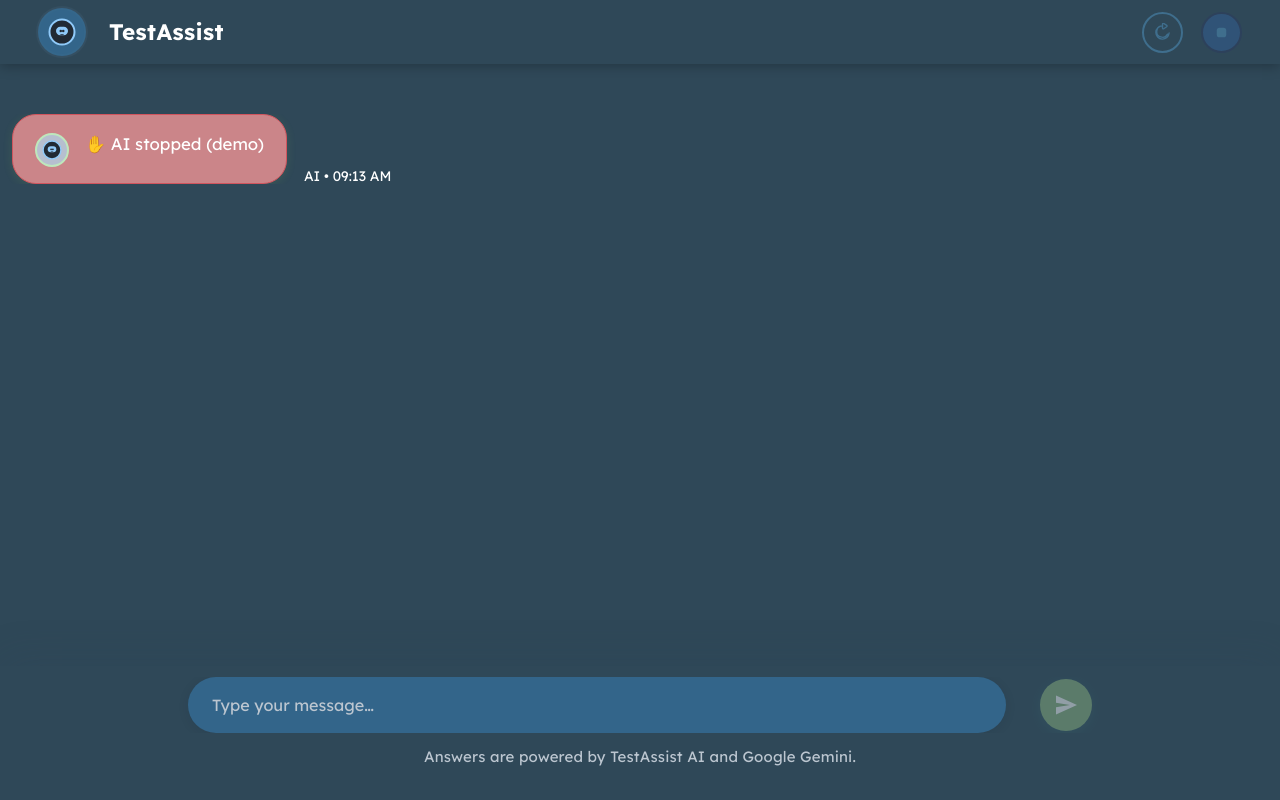
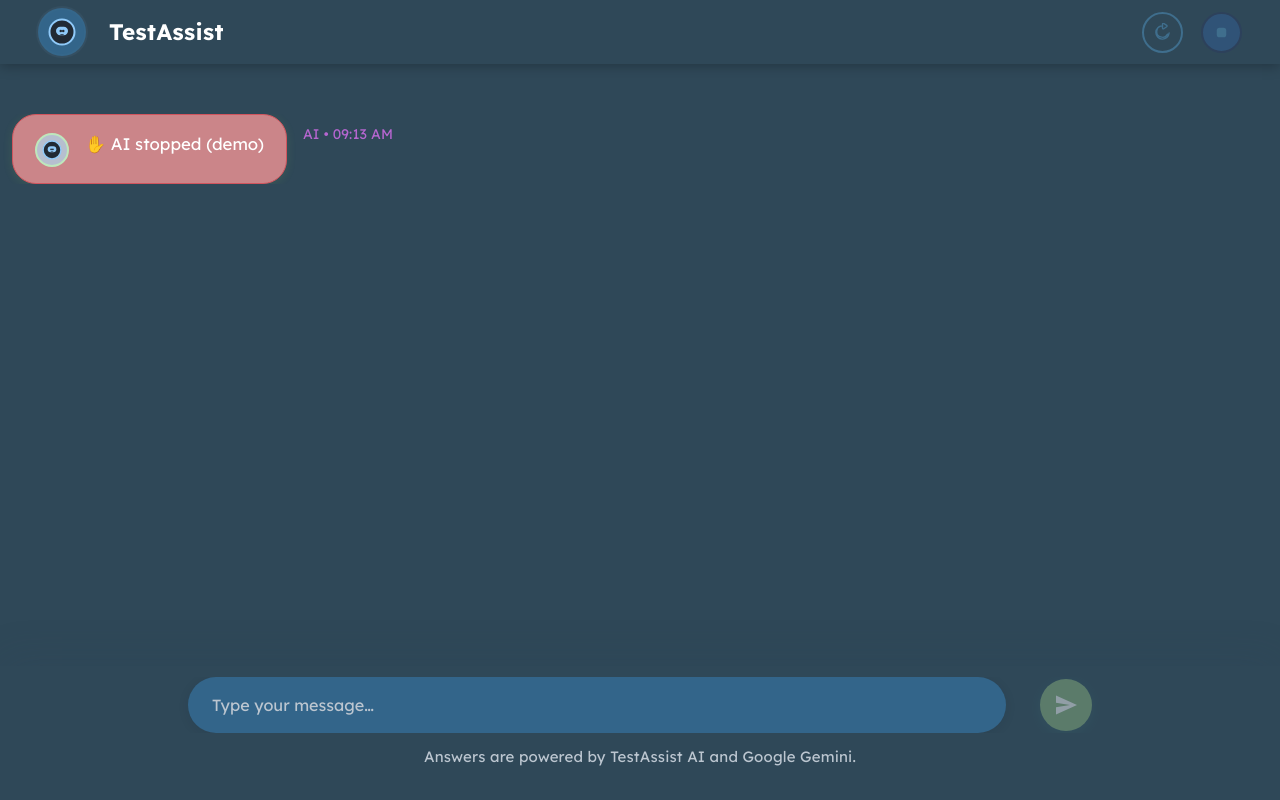
Before and after one commit to abijith-2002/testassist-ai-43565-43574, a React (Create React App) app in the folder reactjs_frontend/: page / in a window 1280 px wide. Both pictures are taken after a click on the button 1221 px from the left and 32 px from the top of the page. Built offline with nearby package versions, Linux system fonts and the light colour scheme; the HTML template or start-up script is replaced by a standard one.

Commit message:
CheckPoint - cg9ebfa53f

```diff
--- a/reactjs_frontend/src/App.js
+++ b/reactjs_frontend/src/App.js
@@ -234,15 +234,10 @@ function App() {
                 )}
                 <span className="bubble-txt">{msg.content}</span>
               </div>
-              {/* Optionally show time and sender */}
-              <span style={{
-                fontSize:"0.92rem",
-                color: "#2F4858", marginLeft: msg.role==="user"?"14px":"7px",
-                marginTop: "1.1em", fontWeight:400,
-                alignSelf:"flex-end"
-              }}>
+              {/* Timestamp directly beneath the chat bubble */}
+              <div className="chat-timestamp">
                 {(msg.role==="user"?"You":"AI")}&nbsp;•&nbsp;{formatTime(msg.timestamp)}
-              </span>
+              </div>
             </div>
           ))}
           <div ref={chatEndRef}/>
--- a/reactjs_frontend/src/ChatPage.css
+++ b/reactjs_frontend/src/ChatPage.css
@@ -290,40 +290,34 @@ html, body, #root {
   white-space: pre-line;
 }
 
-/* Timestamp and sender spacing - high contrast for all backgrounds */
-.chat-bubble-row > span {
+/* Timestamp and sender below bubble: always #b666d0, visually separated */
+.chat-timestamp {
   font-size: 0.93rem;
-  /* Default fallback for timestamp is dark gray */
-  color: #333333;
-  margin-left: 14px;
-  margin-top: 0.95em;
+  color: #b666d0;
   font-weight: 400;
-  align-self: flex-end;
+  margin-top: 0.70em;
+  margin-left: 6px;
+  margin-right: 6px;
+  align-self: flex-start;
+  padding-top: 0.11em;
+  display: block;
+  letter-spacing: 0.01em;
+  white-space: nowrap;
+  user-select: none;
+  /* Spacing from bubble */
 }
 
-/* Timestamp for assistant bubble (light green) - use dark for background #8DB580, white for very dark backgrounds */
+/* Remove previous span timestamp coloring rules */
+/* .chat-bubble-row > span,
 .chat-bubble-row.assistant > span,
-.chat-bubble-row .chat-bubble.assistant ~ span {
-  color: #333333;
-}
-
-/* Timestamp for error bubble (pink/danger, #CB8589) - enforce bright white for contrast */
+.chat-bubble-row .chat-bubble.assistant ~ span,
 .chat-bubble-row.assistant-error > span,
-.chat-bubble-row .chat-bubble.error-bubble ~ span {
-  color: #fff !important;
-  /* fallback for max contrast: color: #fafafa; */
-}
-
-/* Timestamp for user bubble (bluish) - ensure it is always visible, white if user bubble is dark */
+.chat-bubble-row .chat-bubble.error-bubble ~ span,
 .chat-bubble-row.user > span,
-.chat-bubble-row .chat-bubble.user ~ span {
-  color: #fafafa;
-}
-
-/* Fallback muted style (not actively used, but for completeness if muted style is referenced elsewhere) */
+.chat-bubble-row .chat-bubble.user ~ span,
 .timestamp-muted {
-  color: #BCC6D0 !important;
-}
+  color: unset !important;
+} */
 
 /* Input bar and footer: generously spaced */
 .input-footer-bar {
```
